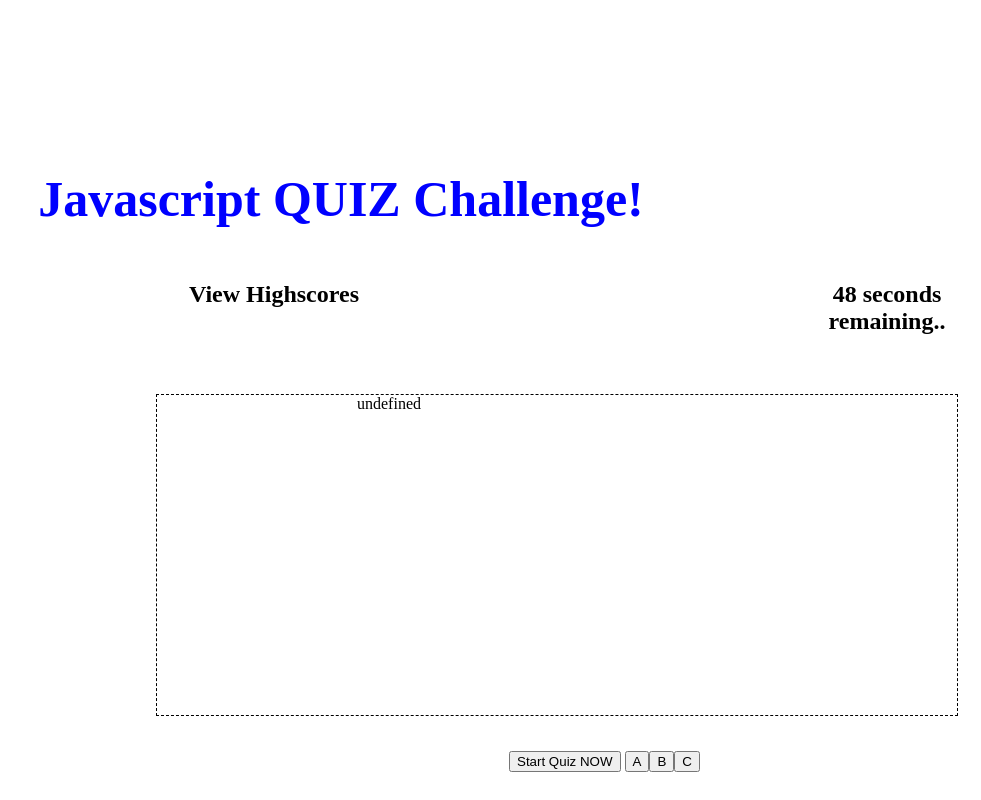
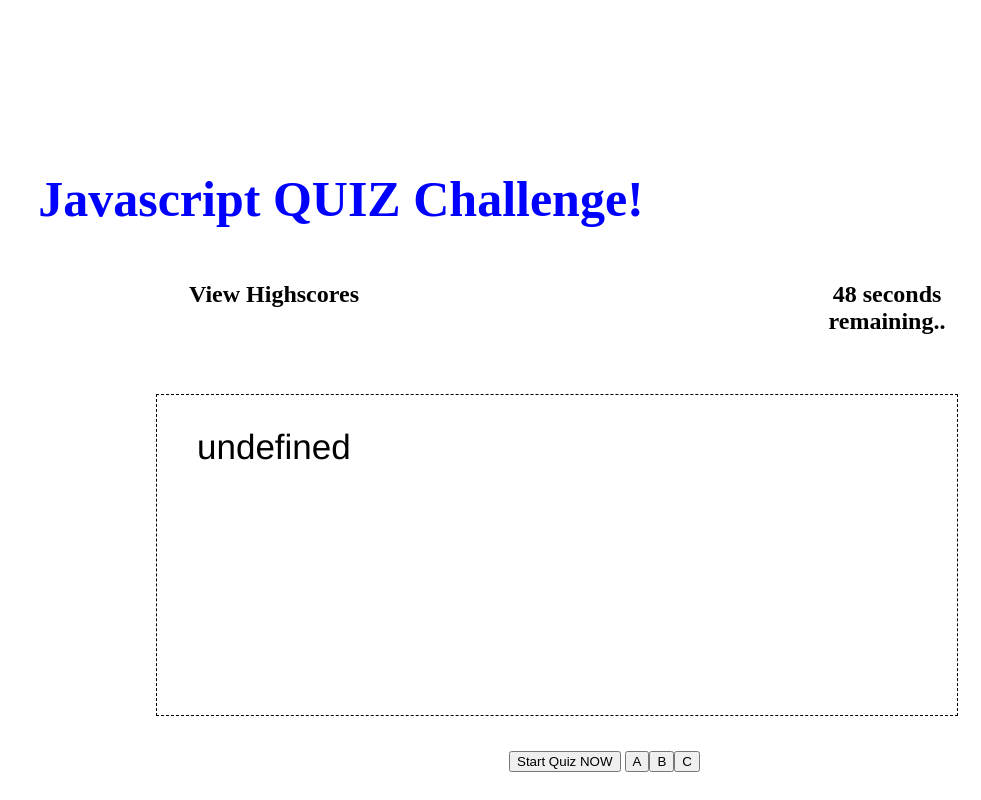
Before and after one commit to HummaNosh/Test-your-Javascript-Skills-, a plain HTML site: page index.html in a window 1280 px wide. Both pictures are taken after a click on the button "Start Quiz NOW". Shown: the whole page, without its empty margins (299-1280 px from the left). Drawn offline with Linux system fonts and the light colour scheme.

Commit message:
undefined questions

```diff
--- a/develop/script.js
+++ b/develop/script.js
@@ -31,16 +31,6 @@ document.body.appendChild(buttonC);
 // -----------------------------------------------------------------
 // QUESTIONS
 
-let questions = [
-  {
-    Q1: "Which of the following is the correct way to create a function?",
-    A: "function generatePassword(){}",
-    B: "function name = generatePassword () {}",
-    C: "function = generatePassword(){}",
-    Answer: "A",
-  },
-];
-
 function StartQuiz() {
   var quizing = generateQuestions();
   displayquestions();
@@ -66,33 +56,66 @@ function generateQuestions() {
   setTime();
   // -------------------------------------------------------------------------
 }
-let guess = [];
+
+let questions = [
+  "bllla",
+  {
+    question: "Which of the following is the correct way to create a function?",
+    answers: [
+      { A: "function generatePassword(){}", correct: true },
+      { B: "function name = generatePassword () {}", correct: false },
+      { C: "function = generatePassword(){}", correct: false },
+    ],
+  },
+];
 
 function displayquestions() {
   let quiz = questions;
 
   // which button is each option is linked to
-  buttonA = questions.A;
-  buttonB = questions.B;
-  buttonC = questions.C;
-  buttonD = questions.D;
 
   // in the main box - give me Q1 of the quiz(questions)
   // WORK ON THISS
+  // questionsarea.innerHTML = quiz.Q1;
+  // for (i = 0; i < questions.length; i++) {
+  //   // const character = questions.charAt(i);
+  //   // if (guess.indexOf(character) > 0) {
+  //   return "";
+
   questionsarea.innerHTML = quiz.Q1;
-  for (i = 0; i < questions.length; i++) {
-    // const character = questions.charAt(i);
-    // if (guess.indexOf(character) > 0) {
-    return "";
+
+  buttonA = quiz.A;
+  buttonB = quiz.B;
+  buttonC = quiz.C;
+}
+
+console.log(questions);
+console.log(questions.A);
+
+// MAKE CORRECT SHOW UP IN H2
+function selectAnswer(ans) {
+  var select = ans.target;
+  var correct = select.dataset.correct;
+  checkAns.classList.remove("hide");
+  if (correct) {
+    checkAns.innerHTML = "CORRECT! Nice one!";
+  } else {
+    checkAns.innerHTML = "Wrong! Try again!";
+    if (timeLeft <= 10) {
+      timeLeft = 0;
+    } else {
+      timeLeft -= 10;
+    }
   }
 }
 
-console.log(questions);
-
-// FIND OUT WHY A IS NOT DEFINED....
-
-// FIGURE OUT HOW TO CHANGE THE MINUS -NEEDS TO STOP ON 0
-
+// MAKE SURE OPTION BUTTONS WWORK
+// MAKE SURE YOU DEFINE THE QS IN THE BOX
+// STOP THE TIMER AT 0
+// FIND OUT HOW TO STORE HIGHSCORES-INITIALS
+// HOW TO ADD CORRECT AND INCORRECT
+// SUBTRACT CLOCK IF INCORRECT
+// WHEN TIMER REACHES 0 -GAME OVER
 // -------------------------------------------------------------------------------
 
 // 1.Which of the following is the correct way to create a function?
--- a/develop/style.css
+++ b/develop/style.css
@@ -49,8 +49,11 @@ p {
 }
 
 #questionsarea {
+  margin-top: 2rem;
   height: fit-content;
-  width: 50%;
+  width: 45rem;
+  font-family: "Franklin Gothic Medium", "Arial Narrow", Arial, sans-serif;
+  font-size: 35px;
 }
 
 #a {
--- a/index.html
+++ b/index.html
@@ -26,15 +26,11 @@
 
     <div id="box">
       <div id="questionsarea">
+        <h2 id="checkAns"></h2>
         "Have you mastered Javascript? Click Start Quiz NOW to take the ultimate
         Javascript quiz and see how your results compare with your Bootcamp
         peers!"
       </div>
-      <!--
-      <button id="a">A</button>
-      <button id="b">B</button>
-      <button id="c">C</button>
-      <button id="d">D</button> -->
     </div>
     <br />
     <br />
```
